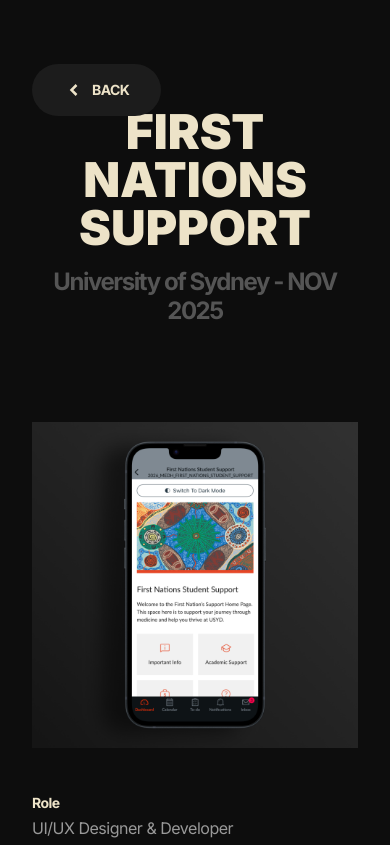
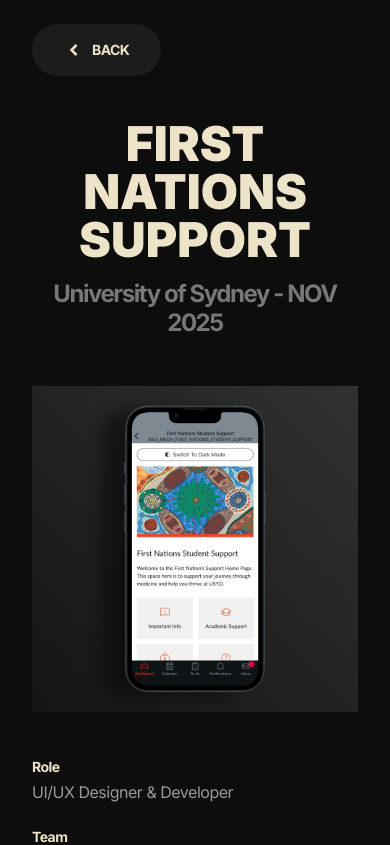
Before and after one commit to joshhatchard/uiuxportfolio, a Next.js app: page /work/canvas in a window 390 px wide. Shown: the top 845 px of the page. Built offline with nearby package versions, Linux system fonts and the light colour scheme; a web font is replaced by a local one.

Commit message:
accessibility fixes

```diff
--- a/app/globals.css
+++ b/app/globals.css
@@ -3,7 +3,7 @@
 :root {
   --color-primary: #7B5CF5;
   --color-secondary: #EDE3C8;
-  --color-grey: #555555;
+  --color-grey: #777777;
   --color-bg-black: #0D0D0D;
   --nav-item-text: #252525;
   --nav-item-bg: #1C1C1C;
--- a/components/shared/CaseTemplate.tsx
+++ b/components/shared/CaseTemplate.tsx
@@ -384,7 +384,7 @@
     <article className="relative pb-16 pt-6 lg:pb-24 lg:pt-32">
       <div className="grid grid-cols-1 gap-8 lg:grid-cols-[120px_minmax(0,1fr)_140px] lg:gap-10">
         {/* Back button */}
-        <div className="sticky top-16 self-start lg:pt-2 lg:z-20">
+        <div className="fixed top-6 left-8 z-40 lg:sticky lg:top-16 lg:self-start lg:pt-2 lg:z-20 lg:left-auto lg:right-auto">
           <Link
             href={backHref}
             className="text-nav-item inline-flex items-center gap-2 rounded-full px-8 py-4 transition-opacity hover:opacity-80"
@@ -398,9 +398,9 @@
         </div>
 
         {/* Main content */}
-        <div className="space-y-12 sm:space-y-16">
+        <div className="space-y-0">
           {/* Header */}
-          <header className="space-y-4 text-center">
+          <header className=" mt-24 lg:mt-0 space-y-4 text-center">
             <h1 className="text-heading-small text-(--color-secondary) uppercase">{content.title}</h1>
             <p className="text-case-subheading text-(--color-grey)">{content.subtitle}</p>
           </header>
--- a/components/shared/nav-bar.tsx
+++ b/components/shared/nav-bar.tsx
@@ -84,7 +84,7 @@
             href="/"
             className="flex items-center gap-3 px-3 py-2 -mx-3 transition-opacity hover:opacity-80"
           >
-            <img src="/logo.svg" alt="" aria-hidden className="h-6 w-auto" />
+            <img src="/logo.svg" alt="logomark" aria-hidden className="h-6 w-auto" />
           </Link>
         </div>
 
@@ -130,7 +130,7 @@
                     ${!isActive && "hover:opacity-80"}
                   `}
                   style={{
-                    color: isActive ? "var(--color-secondary)" : "var(--color-grey)",
+                    color: isActive ? "var(--color-secondary)" : "var(--color-secondary)",
                   }}
                 >
                   {isActive && (
```
